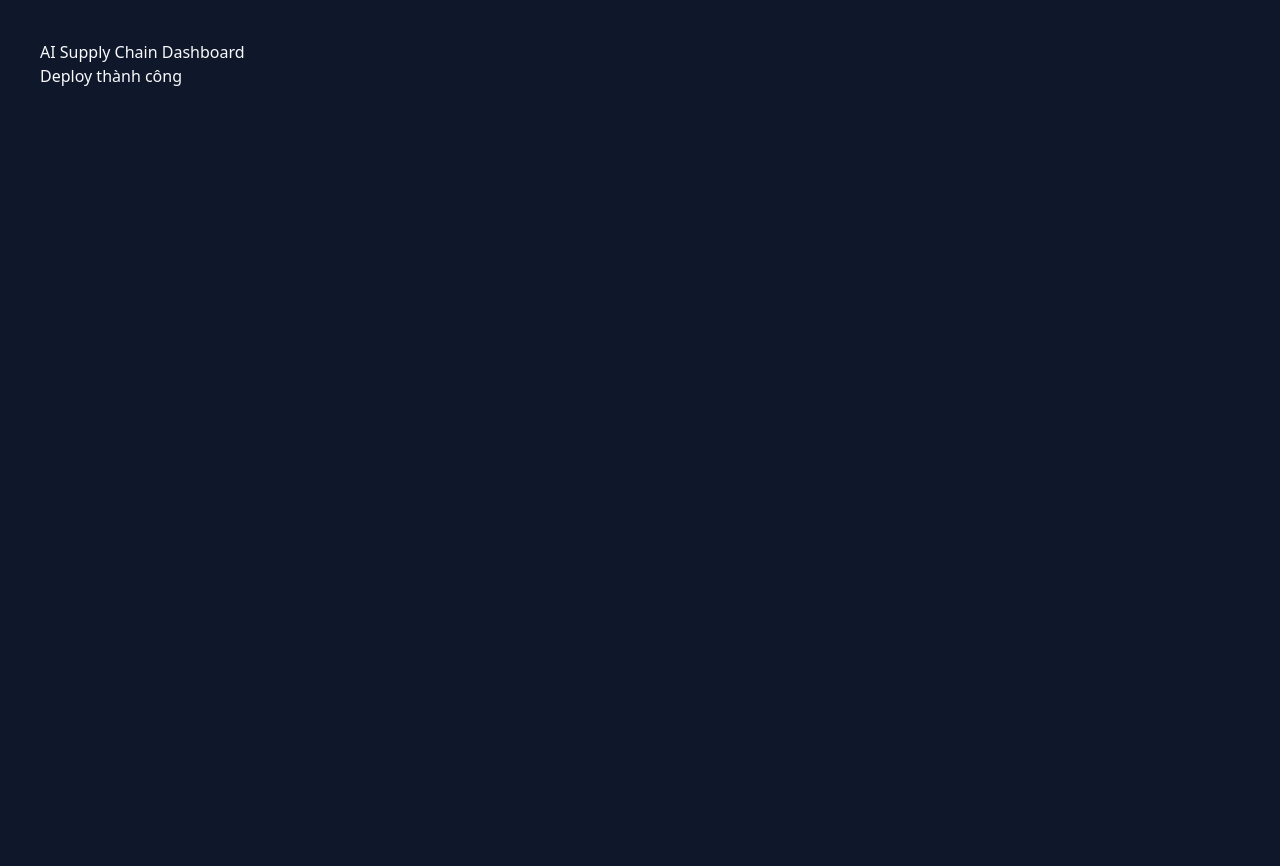
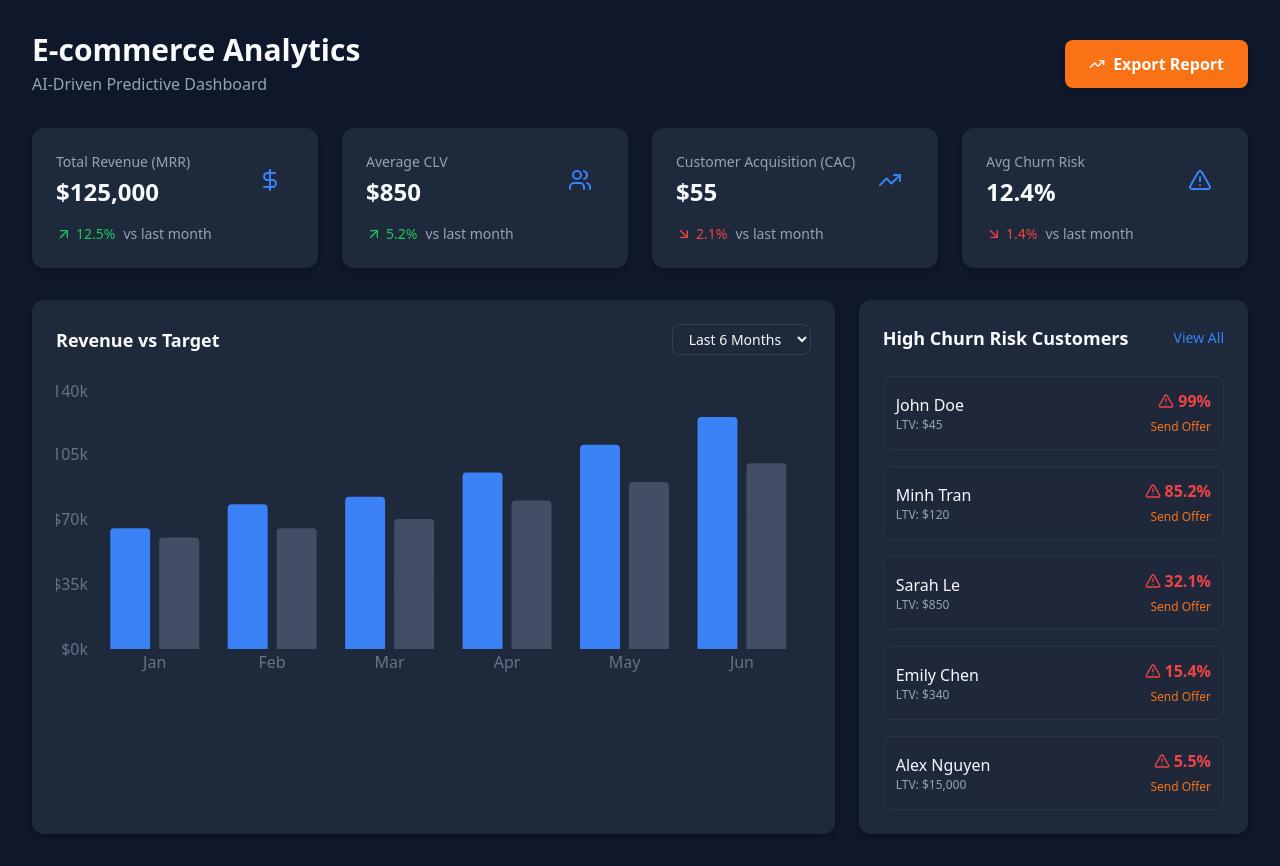
Before and after one commit to Dauquan007/seafood, a React (Vite) app: page / in a window 1280 px wide. Before the commit the page ends 800 px from the top, so only its background shows below. Built offline with nearby package versions, Linux system fonts and the light colour scheme.

Commit message:
Replace App component content with Dashboard

```diff
--- a/src/App.tsx
+++ b/src/App.tsx
@@ -1,10 +1,7 @@
+import Dashboard from "./components/Dashboard"
+
 function App() {
-  return (
-    <div style={{padding:40}}>
-      <h1>AI Supply Chain Dashboard</h1>
-      <p>Deploy thành công</p>
-    </div>
-  )
+  return <Dashboard />
 }
 
 export default App
```
